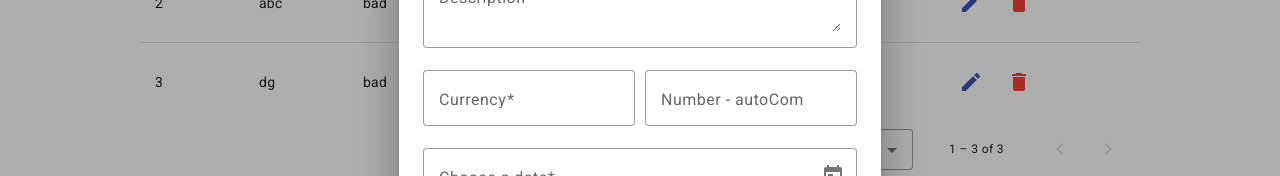
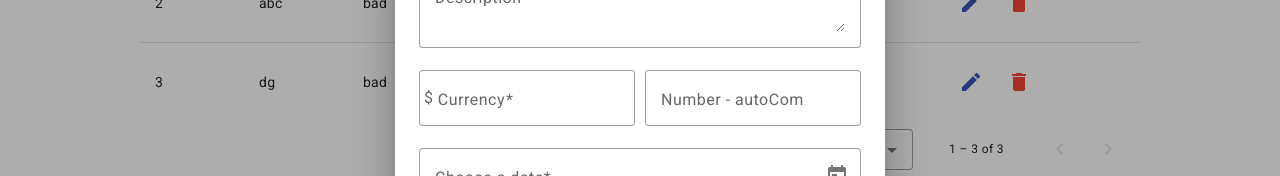
Before and after one commit to KavinduHashan/Angular_CRUD, an Angular app: page / in a window 1280 px wide. Both pictures are taken after typing "Sample" into the empty fields and a click on the button "Add User". Shown: the part 333-509 px from the top of the page. Built offline with nearby package versions, Linux system fonts and the light colour scheme; data requests are answered from the project's data file.

Commit message:
Update user.component.html

```diff
--- a/src/app/components/user/user.component.html
+++ b/src/app/components/user/user.component.html
@@ -27,9 +27,10 @@
     </div>
 
     <div class="row">
-      <mat-form-field appearance="outline">
+     <mat-form-field appearance="outline">
         <mat-label>Currency</mat-label>
-        <input matInput placeholder="$5" type="number" formControlName="currency">
+        <div matPrefix style="padding: 5px;">$</div>
+        <input matInput placeholder="5" type="number" formControlName="currency">
       </mat-form-field>
       <mat-form-field class="example-full-width" appearance="outline">
         <mat-label>Number - autoCom</mat-label>
```
